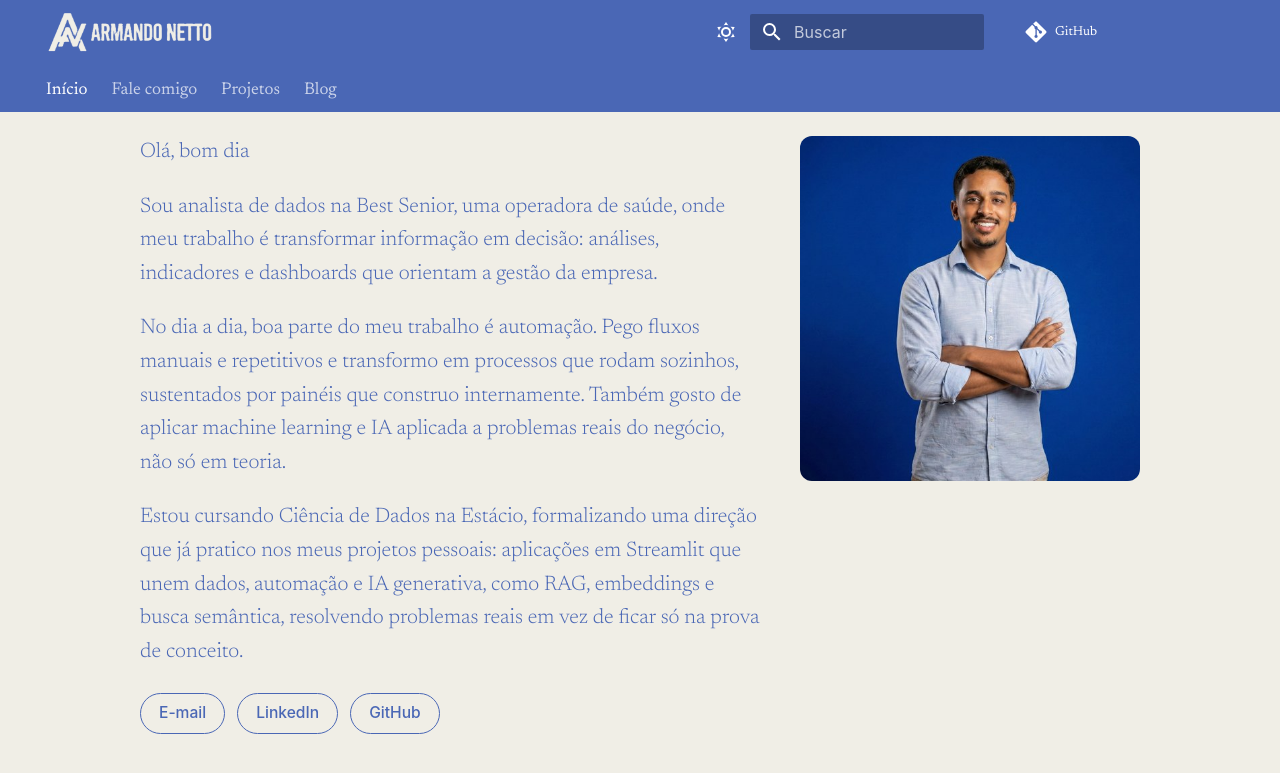
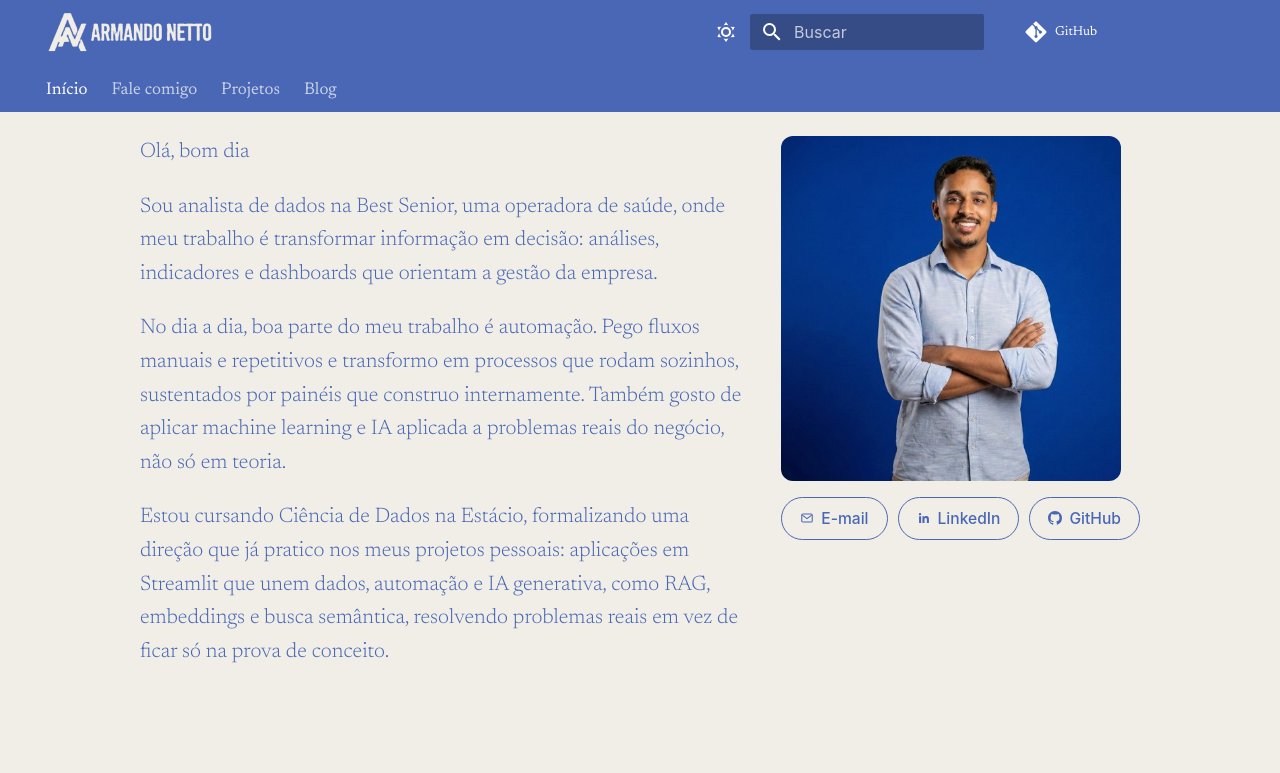
Before and after one commit to armandonettox/portifolio, an MkDocs documentation site: the page built from docs/index.md, in a window 1280 px wide. Shown: the top 773 px of the page. Built offline with MkDocs 1.6.1 and Material for MkDocs 9.7.7, drawn with Linux system fonts in a browser that asks for light colours.

Commit message:
feat(home): move pilulas de contato pra baixo da foto e adiciona icones
Envolve a foto e as pilulas num wrapper proprio (pf-hero-photo) pra
ficarem juntas do lado direito, e adiciona um icone SVG inline em
cada pilula (envelope, LinkedIn, GitHub).

```diff
--- a/docs/index.md
+++ b/docs/index.md
@@ -12,11 +12,22 @@ hide:
     <p>Sou analista de dados na Best Senior, uma operadora de saúde, onde meu trabalho é transformar informação em decisão: análises, indicadores e dashboards que orientam a gestão da empresa.</p>
     <p>No dia a dia, boa parte do meu trabalho é automação. Pego fluxos manuais e repetitivos e transformo em processos que rodam sozinhos, sustentados por painéis que construo internamente. Também gosto de aplicar machine learning e IA aplicada a problemas reais do negócio, não só em teoria.</p>
     <p>Estou cursando Ciência de Dados na Estácio, formalizando uma direção que já pratico nos meus projetos pessoais: aplicações em Streamlit que unem dados, automação e IA generativa, como RAG, embeddings e busca semântica, resolvendo problemas reais em vez de ficar só na prova de conceito.</p>
+  </div>
+  <div class="pf-hero-photo">
+    <img src="assets/profile.jpg" alt="Armando Netto" class="pf-hero-avatar" />
     <div class="pf-hero-links">
-      <a href="mailto:contato@armandonetto.com" class="pf-hero-link">E-mail</a>
-      <a href="https://www.linkedin.com/in/armandonettox/" target="_blank" rel="noopener" class="pf-hero-link">LinkedIn</a>
-      <a href="https://github.com/armandonettox" target="_blank" rel="noopener" class="pf-hero-link">GitHub</a>
+      <a href="mailto:contato@armandonetto.com" class="pf-hero-link" aria-label="E-mail">
+        <svg viewBox="0 0 24 24" width="14" height="14" fill="none" stroke="currentColor" stroke-width="1.8" aria-hidden="true"><rect x="3" y="5" width="18" height="14" rx="2"/><path d="m4 7 8 6 8-6"/></svg>
+        E-mail
+      </a>
+      <a href="https://www.linkedin.com/in/armandonettox/" target="_blank" rel="noopener" class="pf-hero-link" aria-label="LinkedIn">
+        <svg viewBox="0 0 24 24" width="14" height="14" fill="currentColor" aria-hidden="true"><path d="M20.45 20.45h-3.56v-5.57c0-1.33-.02-3.04-1.85-3.04-1.85 0-2.14 1.45-2.14 2.94v5.67H9.34V9h3.41v1.56h.05c.48-.9 1.64-1.85 3.38-1.85 3.6 0 4.27 2.37 4.27 5.46v6.28ZM5.34 7.43a2.07 2.07 0 1 1 0-4.13 2.07 2.07 0 0 1 0 4.13ZM7.12 20.45H3.56V9h3.56v11.45Z"/></svg>
+        LinkedIn
+      </a>
+      <a href="https://github.com/armandonettox" target="_blank" rel="noopener" class="pf-hero-link" aria-label="GitHub">
+        <svg viewBox="0 0 16 16" width="14" height="14" fill="currentColor" aria-hidden="true"><path d="M8 0C3.58 0 0 3.58 0 8c0 3.54 2.29 6.53 5.47 7.59.4.07.55-.17.55-.38 0-.19-.01-.82-.01-1.49-2.01.37-2.53-.49-2.69-.94-.09-.23-.48-.94-.82-1.13-.28-.15-.68-.52-.01-.53.63-.01 1.08.58 1.23.82.72 1.21 1.87.87 2.33.66.07-.52.28-.87.51-1.07-1.78-.2-3.64-.89-3.64-3.95 0-.87.31-1.59.82-2.15-.08-.2-.36-1.02.08-2.12 0 0 .67-.21 2.2.82.64-.18 1.32-.27 2-.27.68 0 1.36.09 2 .27 1.53-1.04 2.2-.82 2.2-.82.44 1.1.16 1.92.08 2.12.51.56.82 1.27.82 2.15 0 3.07-1.87 3.75-3.65 3.95.29.25.54.73.54 1.48 0 1.07-.01 1.93-.01 2.2 0 .21.15.46.55.38A8.01 8.01 0 0 0 16 8c0-4.42-3.58-8-8-8Z"/></svg>
+        GitHub
+      </a>
     </div>
   </div>
-  <img src="assets/profile.jpg" alt="Armando Netto" class="pf-hero-avatar" />
 </section>
--- a/docs/stylesheets/extra.css
+++ b/docs/stylesheets/extra.css
@@ -144,13 +144,18 @@ body,
    Retangular e grande, encostada na direita, em vez do circulo pequeno.
    Alinhada ao topo (nao ao centro) e maior pra acompanhar a bio, que
    agora tem varios paragrafos e deixa a foto pequena isolada no topo. */
+.pf-hero-photo {
+  display: flex;
+  flex-direction: column;
+  gap: 0.8rem;
+  flex-shrink: 0;
+  margin-left: auto;
+}
 .pf-hero-avatar {
   width: 340px;
   height: 440px;
   border-radius: 12px;
-  flex-shrink: 0;
   object-fit: cover;
-  margin-left: auto;
 }
 /* flex-basis definido pra nao quebrar em coluna no desktop; o wrap so
    acontece quando sobra menos de 260px pro conteudo (mobile).
@@ -166,14 +171,16 @@ body,
   margin-top: 0;
 }
 
-/* Pilulas de contato no hero (email, linkedin, github) */
+/* Pilulas de contato abaixo da foto (email, linkedin, github) */
 .pf-hero-links {
   display: flex;
   flex-wrap: wrap;
-  gap: 0.6rem;
-  margin-top: 1.2rem;
+  gap: 0.5rem;
 }
 .pf-hero-link {
+  display: inline-flex;
+  align-items: center;
+  gap: 0.35rem;
   font-family: -apple-system, BlinkMacSystemFont, 'Segoe UI', sans-serif;
   font-size: 0.78rem;
   font-weight: 500;
@@ -184,13 +191,15 @@ body,
   text-decoration: none !important;
   transition: background 0.15s ease, color 0.15s ease;
 }
+.pf-hero-link svg { flex-shrink: 0; }
 .pf-hero-link:hover {
   background: var(--md-accent-fg-color);
   color: var(--md-primary-bg-color);
 }
 @media (max-width: 560px) {
   .pf-hero { gap: 1.2rem; padding: 1rem 0 0.8rem 0; }
-  .pf-hero-avatar { width: 100%; height: auto; max-width: 260px; margin-left: 0; }
+  .pf-hero-photo { width: 100%; margin-left: 0; }
+  .pf-hero-avatar { width: 100%; height: auto; max-width: 260px; }
 }
 
 /* ---------- Top skills (destaques em competencias) ---------- */
--- a/mkdocs.yml
+++ b/mkdocs.yml
@@ -45,7 +45,7 @@ plugins:
         - Bastidores
 
 extra_css:
-  - stylesheets/extra.css?v=20260729f
+  - stylesheets/extra.css?v=20260729g
 
 extra_javascript:
   - javascripts/extra.js
```
